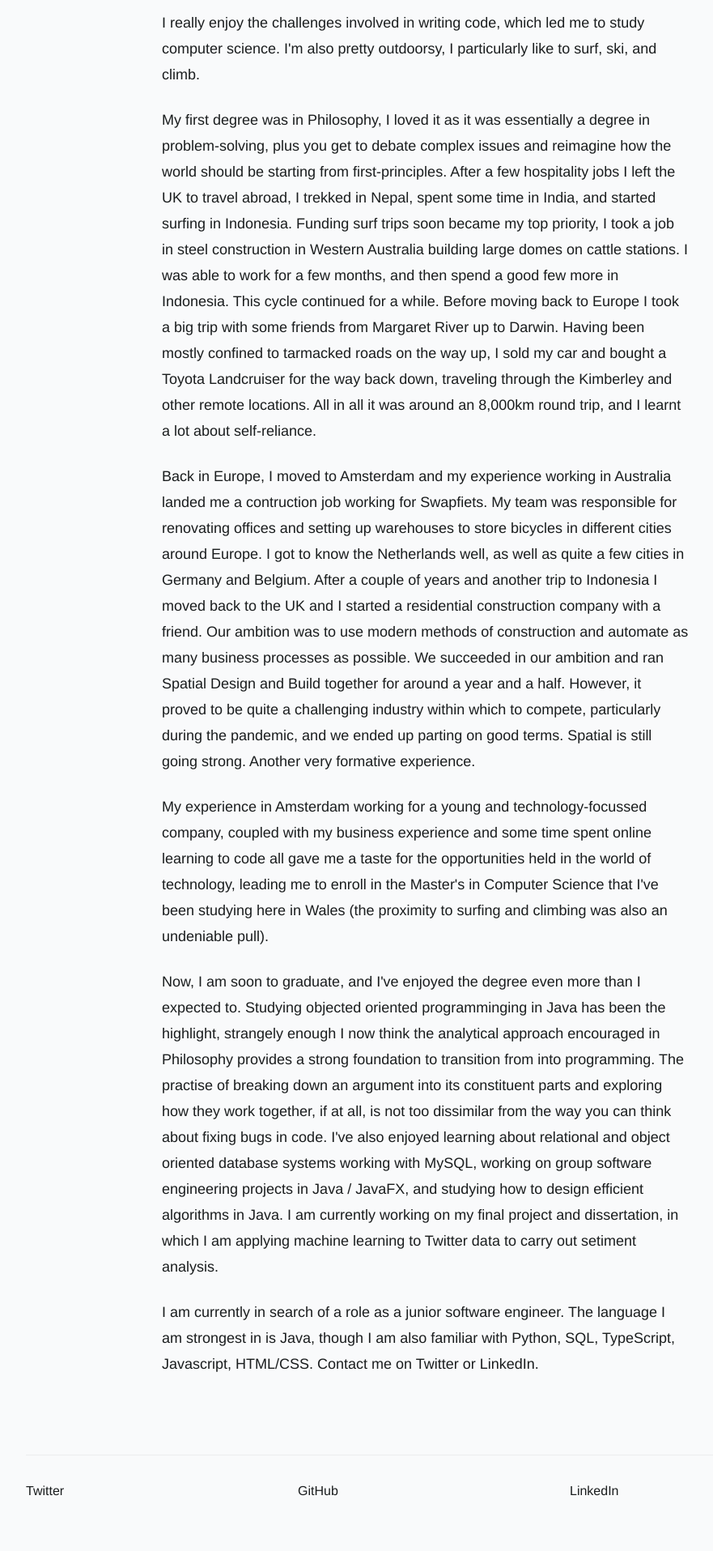
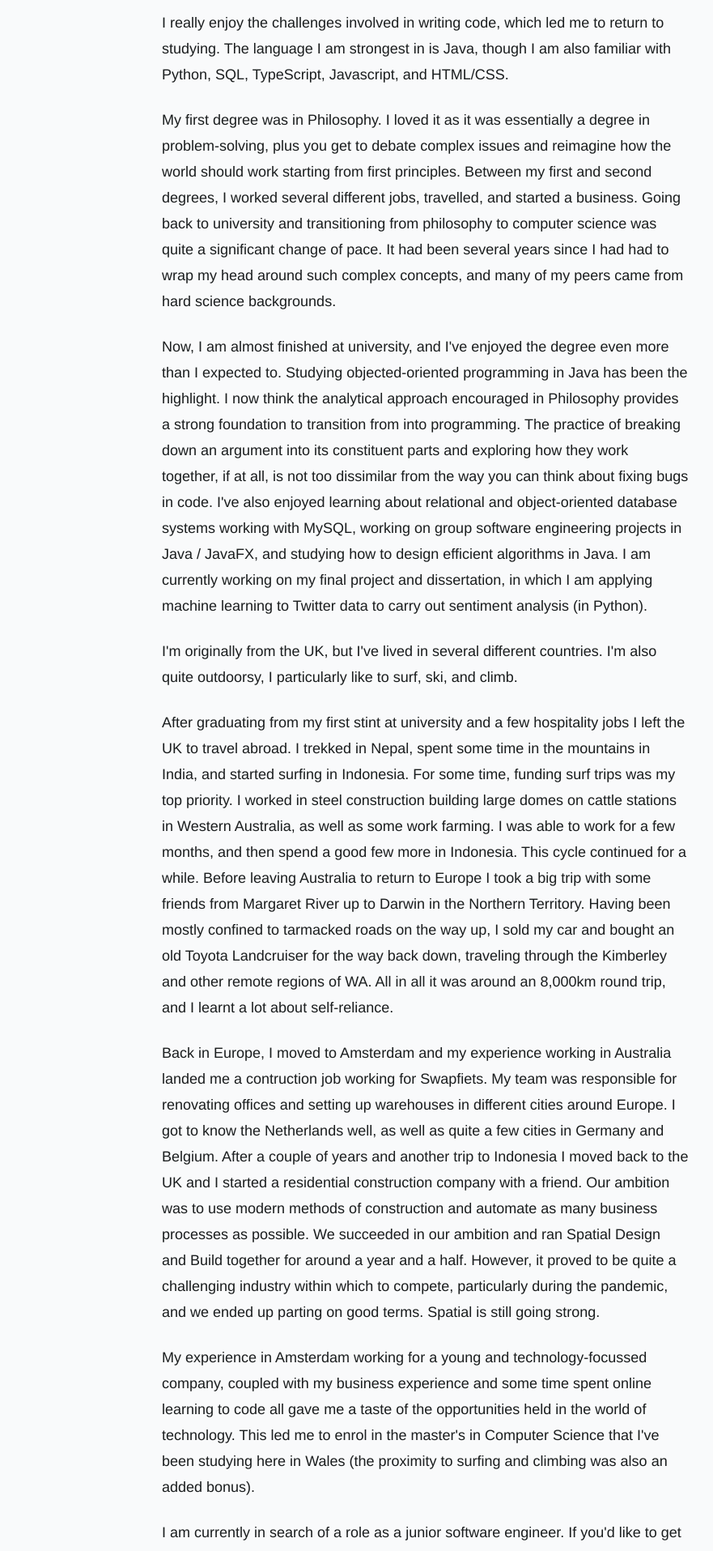
Before and after one commit to ORJackson/oliverr-website, a Next.js app: page /about in a window 1280 px wide. Shown: the part 320-2235 px from the top of the page at 81% size, without its empty margins (112-993 px from the left). Built offline with nearby package versions, Linux system fonts and the light colour scheme.

Commit message:
updated about me and centred footer

```diff
--- a/components/layout/Footer.tsx
+++ b/components/layout/Footer.tsx
@@ -14,7 +14,7 @@ export const Footer = () => {
             <a>About</a>
           </Link>
         </div> */}
-        <div className="flex flex-col space-y-4">
+        <div className="flex flex-col space-y-4 items-center">
           <a
             target="_blank"
             rel="noopener noreferrer"
@@ -23,7 +23,7 @@ export const Footer = () => {
             Twitter
           </a>
         </div>
-        <div className="flex flex-col space-y-4">
+        <div className="flex flex-col space-y-4 items-center">
           <a
             target="_blank"
             rel="noopener noreferrer"
@@ -32,7 +32,7 @@ export const Footer = () => {
             GitHub
           </a>
         </div>
-        <div className="flex flex-col space-y-4">
+        <div className="flex flex-col space-y-4 items-center">
           <a
             target="_blank"
             rel="noopener noreferrer"
--- a/pages/about.tsx
+++ b/pages/about.tsx
@@ -12,54 +12,69 @@ const About = () => {
       {/* <div className="prose md:prose-lg prose-p:text-gray-900 dark:prose-p:text-gray-100 dark:prose-invert prose-gray mb-16"> */}
       <div className="prose md:prose-lg prose-p:text-gray-900 dark:prose-p:text-gray-100 dark:prose-invert prose-gray mb-16">
         <p>
-          Hi, I&#39;m Oliver. I am an aspiring object-oriented software engineer. I&#39;m finishing off a masters in computer science at Swansea University, and I&#39;m from the UK.
+          Hi, I&#39;m Oliver. I am an aspiring object-oriented software engineer, and I am soon to graduate from a master&#39;s in Computer Science at Swansea University.
+        </p>
+
+        <p>
+          I really enjoy the challenges involved in writing code, which led me to return to studying. The language I am strongest in is Java, though I am also familiar with Python, SQL, TypeScript, Javascript, and HTML/CSS.
+        </p>
+
+        <p>
+          My first degree was in Philosophy.
+          I loved it as it was essentially a degree in problem-solving, plus you get to debate complex issues and reimagine how the world should work starting from first principles.
+          Between my first and second degrees, I worked several different jobs, travelled, and started a business.
+          Going back to university and transitioning from philosophy to computer science was quite a significant change of pace.
+          It had been several years since I had had to wrap my head around such complex concepts, and many of my peers came from hard science backgrounds.
 
         </p>
 
         <p>
-          I really enjoy the challenges involved in writing code, which led me to study computer science.
-          I&#39;m also pretty outdoorsy, I particularly like to surf, ski, and climb.
+          Now, I am almost finished at university, and I&#39;ve enjoyed the degree even more than I expected to.
+          Studying objected-oriented programming in Java has been the highlight.
+          I now think the analytical approach encouraged in Philosophy provides a strong foundation to transition from into programming.
+          The practice of breaking down an argument into its constituent parts and exploring how they work together, if at all, is not too dissimilar from the way you can think about fixing bugs in code.
+          I&#39;ve also enjoyed learning about relational and object-oriented database systems working with MySQL, working on group software engineering projects in Java / JavaFX, and studying how to design efficient algorithms in Java.
+          I am currently working on my final project and dissertation, in which I am applying machine learning to Twitter data to carry out sentiment analysis 	&#40;in Python&#41;.
+
+        </p>
+
+        <p>I&#39;m originally from the UK, but I&#39;ve lived in several different countries. I&#39;m also quite outdoorsy, I particularly like to surf, ski, and climb.</p>
+
+        <p>
+          After graduating from my first stint at university and a few hospitality jobs I left the UK to travel abroad.
+          I trekked in Nepal, spent some time in the mountains in India, and started surfing in Indonesia.
+          For some time, funding surf trips was my top priority.
+          I worked in steel construction building large domes on cattle stations in Western Australia, as well as some work farming.
+          I was able to work for a few months, and then spend a good few more in Indonesia.
+          This cycle continued for a while.
+          Before leaving Australia to return to Europe I took a big trip with some friends from Margaret River up to Darwin in the Northern Territory.
+          Having been mostly confined to tarmacked roads on the way up, I sold my car and bought an old Toyota Landcruiser for the way back down, traveling through the Kimberley and other remote regions of WA.
+          All in all it was around an 8,000km round trip, and I learnt a lot about self-reliance.
 
         </p>
 
         <p>
-          My first degree was in Philosophy, I loved it as it was essentially a degree in problem-solving, plus you get to debate complex issues and reimagine how the world should be starting from first-principles.
-          After a few hospitality jobs I left the UK to travel abroad, I trekked in Nepal, spent some time in India, and started surfing in Indonesia.
-          Funding surf trips soon became my top priority, I took a job in steel construction in Western Australia building large domes on cattle stations. I was able to work for a few months, and then spend a good few more in Indonesia.
-          This cycle continued for a while. Before moving back to Europe I took a big trip with some friends from Margaret River up to Darwin. Having been mostly confined to tarmacked roads on the way up,
-          I sold my car and bought a Toyota Landcruiser for the way back down, traveling through the Kimberley and other remote locations. All in all it was around an 8,000km round trip, and I learnt a lot about self-reliance.
-
+          Back in Europe, I moved to Amsterdam and my experience working in Australia landed me a contruction job working for Swapfiets.
+          My team was responsible for renovating offices and setting up warehouses in different cities around Europe.
+          I got to know the Netherlands well, as well as quite a few cities in Germany and Belgium.
+          After a couple of years and another trip to Indonesia I moved back to the UK and I started a residential construction company with a friend.
+          Our ambition was to use modern methods of construction and automate as many business processes as possible.
+          We succeeded in our ambition and ran Spatial Design and Build together for around a year and a half.
+          However, it proved to be quite a challenging industry within which to compete, particularly during the pandemic, and we ended up parting on good terms.
+          Spatial is still going strong.
         </p>
 
         <p>
-        Back in Europe, I moved to Amsterdam and my experience working in Australia landed me a contruction job working for Swapfiets. My team was responsible for renovating offices and setting up warehouses to store bicycles in different cities around Europe.
-          I got to know the Netherlands well, as well as quite a few cities in Germany and Belgium.
-          After a couple of years and another trip to Indonesia I moved back to the UK and I started a residential construction company with a friend. Our ambition was to use modern methods of construction and automate as many business processes as possible.
-          We succeeded in our ambition and ran Spatial Design and Build together for around a year and a half.
-          However, it proved to be quite a challenging industry within which to compete, particularly during the pandemic, and we ended up parting on good terms. Spatial is still going strong.
-          Another very formative experience.
+          My experience in Amsterdam working for a young and technology-focussed company, coupled with my business experience and some time spent online learning to code all gave me a taste of the opportunities held in the world of technology.
+          This led me to enrol in the master&#39;s in Computer Science that I&#39;ve been studying here in Wales &#40;the proximity to surfing and climbing was also an added bonus&#41;.
 
-        </p>
-
-        <p>
-        My experience in Amsterdam working for a young and technology-focussed company, coupled with my business experience and some time spent online learning to code all gave me a taste for the opportunities held in the world of technology,
-        leading me to enroll in the Master&#39;s in Computer Science that I&#39;ve been studying here in Wales &#40;the proximity to surfing and climbing was also an undeniable pull&#41;.
-
-        </p>
-
-        <p>
-        Now, I am soon to graduate, and I&#39;ve enjoyed the degree even more than I expected to. Studying objected oriented programminging in Java has been the highlight,
-        strangely enough I now think the analytical approach encouraged in Philosophy provides a strong foundation to transition from into programming.
-        The practise of breaking down an argument into its constituent parts and exploring how they work together, if at all, is not too dissimilar from the way you can think about fixing bugs in code.
-        I&#39;ve also enjoyed learning about relational and object oriented database systems working with MySQL, working on group software engineering projects in Java / JavaFX, and studying how to design efficient algorithms in Java.
-        I am currently working on my final project and dissertation, in which I am applying machine learning to Twitter data to carry out setiment analysis.
         </p>
 
 
 
         <p>
 
-        I am currently in search of a role as a junior software engineer. The language I am strongest in is Java, though I am also familiar with Python, SQL, TypeScript, Javascript, HTML/CSS. Contact me on Twitter or LinkedIn.
+          I am currently in search of a role as a junior software engineer. If you&#39;d like to get to know me more, feel free to contact me on Twitter or LinkedIn.
 
         </p>
 
```
